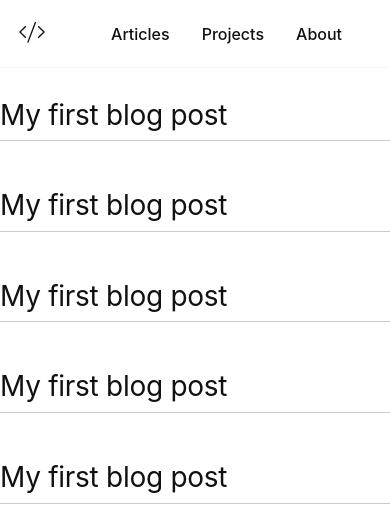
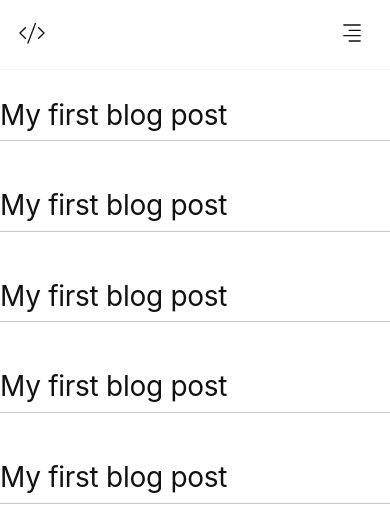
Before and after one commit to braydenk/braydenkilleen.com, a Gatsby site: page / in a window 390 px wide. Built offline with nearby package versions, Linux system fonts and the light colour scheme; Gatsby itself is replaced by a stand-in of ours.

Commit message:
Made header responsive to small screen sizes

```diff
--- a/src/components/Header.js
+++ b/src/components/Header.js
@@ -1,7 +1,9 @@
-import React from 'react';
+import React, { useState, useEffect } from 'react';
 import styled from 'styled-components';
 import logo from '../../static/logo.svg';
+import menuIcon from '../../static/menu.svg';
 import Link from './styled/Link';
+import List from './styled/List';
 
 const PageHeader = styled.header`
   position: fixed;
@@ -26,14 +28,33 @@ const HeaderLogo = styled.img`
 `;
 
 const HeaderNav = styled.nav``;
-const HeaderNavList = styled.ul`
-  margin: 0;
-  padding: 0;
-  list-style: none;
+
+const HeaderNavSmall = styled(HeaderNav)`
+  position: absolute;
+  left: 0;
+  top: 4.5rem;
+  width: 100vw;
+  height: 25vh;
+  background-color: #fff;
+`;
+
+const HeaderNavList = styled(List)`
   display: flex;
 `;
+
+const HeaderNavListSmall = styled(HeaderNavList)`
+  flex-direction: column;
+  height: 100%;
+  justify-content: center;
+`;
+
 const HeaderNavListItem = styled.li`
   margin-right: 2rem;
+`;
+
+const HeaderNavListItemSmall = styled(HeaderNavListItem)`
+  margin: 0.5rem 0;
+  text-align: center;
 `;
 
 const HeaderNavListLink = styled(Link)`
@@ -46,13 +67,44 @@ const HeaderNavListLink = styled(Link)`
   }
 `;
 
-const Header = () => {
+const MenuIconButton = styled.button`
+  background: #fff;
+  border: none;
+  cursor: pointer;
+`;
+
+const MenuIcon = styled.img`
+  height: 2rem;
+  width: 2rem;
+`;
+
+function Header() {
+  const [isNavVisible, setIsNavVisible] = useState(false);
+  const [isScreenSmall, setIsScreenSmall] = useState(false);
+  useEffect(() => {
+    const mediaQuery = window.matchMedia('(max-width: 500px)');
+    mediaQuery.addListener(handleMediaQueryChange);
+    handleMediaQueryChange(mediaQuery);
+
+    return () => {
+      mediaQuery.removeListener(handleMediaQueryChange);
+    };
+  });
+
+  const handleMediaQueryChange = mediaQuery => {
+    if (mediaQuery.matches) {
+      setIsScreenSmall(true);
+    } else {
+      setIsScreenSmall(false);
+    }
+  };
+
+  const toggleNav = () => {
+    setIsNavVisible(!isNavVisible);
+  };
+
+  const displayNav = () => {
     return (
-    <PageHeader>
-      <HeaderContainer>
-        <Link to="/">
-          <HeaderLogo src={logo} />
-        </Link>
       <HeaderNav>
         <HeaderNavList>
           <HeaderNavListItem>
@@ -66,9 +118,46 @@ const Header = () => {
           </HeaderNavListItem>
         </HeaderNavList>
       </HeaderNav>
+    );
+  };
+
+  const displayMenuButton = () => {
+    return (
+      <MenuIconButton onClick={toggleNav}>
+        <MenuIcon src={menuIcon} />
+      </MenuIconButton>
+    );
+  };
+
+  const displayMobileNav = () => {
+    return (
+      <HeaderNavSmall>
+        <HeaderNavListSmall>
+          <HeaderNavListItemSmall>
+            <HeaderNavListLink to="/">Articles</HeaderNavListLink>
+          </HeaderNavListItemSmall>
+          <HeaderNavListItemSmall>
+            <HeaderNavListLink to="/projects">Projects</HeaderNavListLink>
+          </HeaderNavListItemSmall>
+          <HeaderNavListItemSmall>
+            <HeaderNavListLink to="/about">About</HeaderNavListLink>
+          </HeaderNavListItemSmall>
+        </HeaderNavListSmall>
+      </HeaderNavSmall>
+    );
+  };
+
+  return (
+    <PageHeader>
+      <HeaderContainer>
+        <Link to="/">
+          <HeaderLogo src={logo} />
+        </Link>
+        {isScreenSmall ? displayMenuButton() : displayNav()}
+        {isNavVisible && displayMobileNav()}
       </HeaderContainer>
     </PageHeader>
   );
-};
+}
 
 export default Header;
```
Also changed, not shown: static/menu.svg (added). Lines whose indentation alone changed are shown as unchanged.
